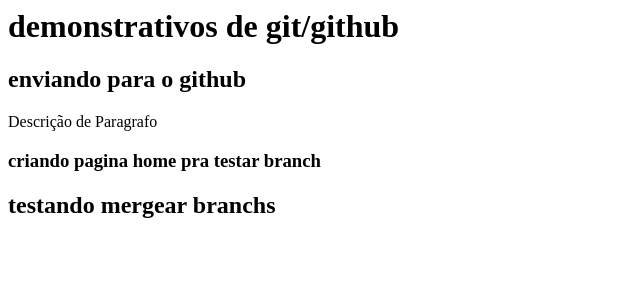
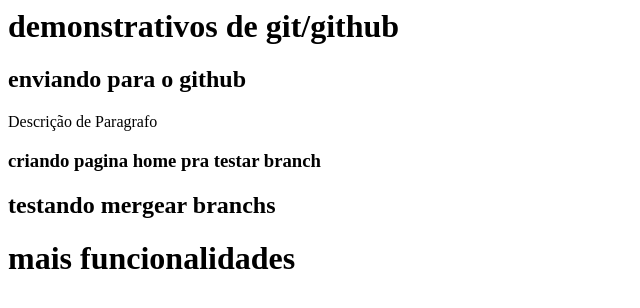
Before and after one commit to Uendel-Alvarez/treinamento_GitHub, a plain HTML site: page index.html in a window 1280 px wide. Shown: the whole page, without its empty margins (0-640 px from the left). Drawn offline with Linux system fonts and the light colour scheme.

Commit message:
testes com branchs

```diff
--- a/index.html
+++ b/index.html
@@ -8,4 +8,5 @@
     <p>Descrição de Paragrafo</p>
     <h3>criando pagina home pra testar branch</h3>
     <h2>testando mergear branchs</h2>
+    <h1>mais funcionalidades</h1>
 </html>
```
Also changed, not shown: teste.txt.
